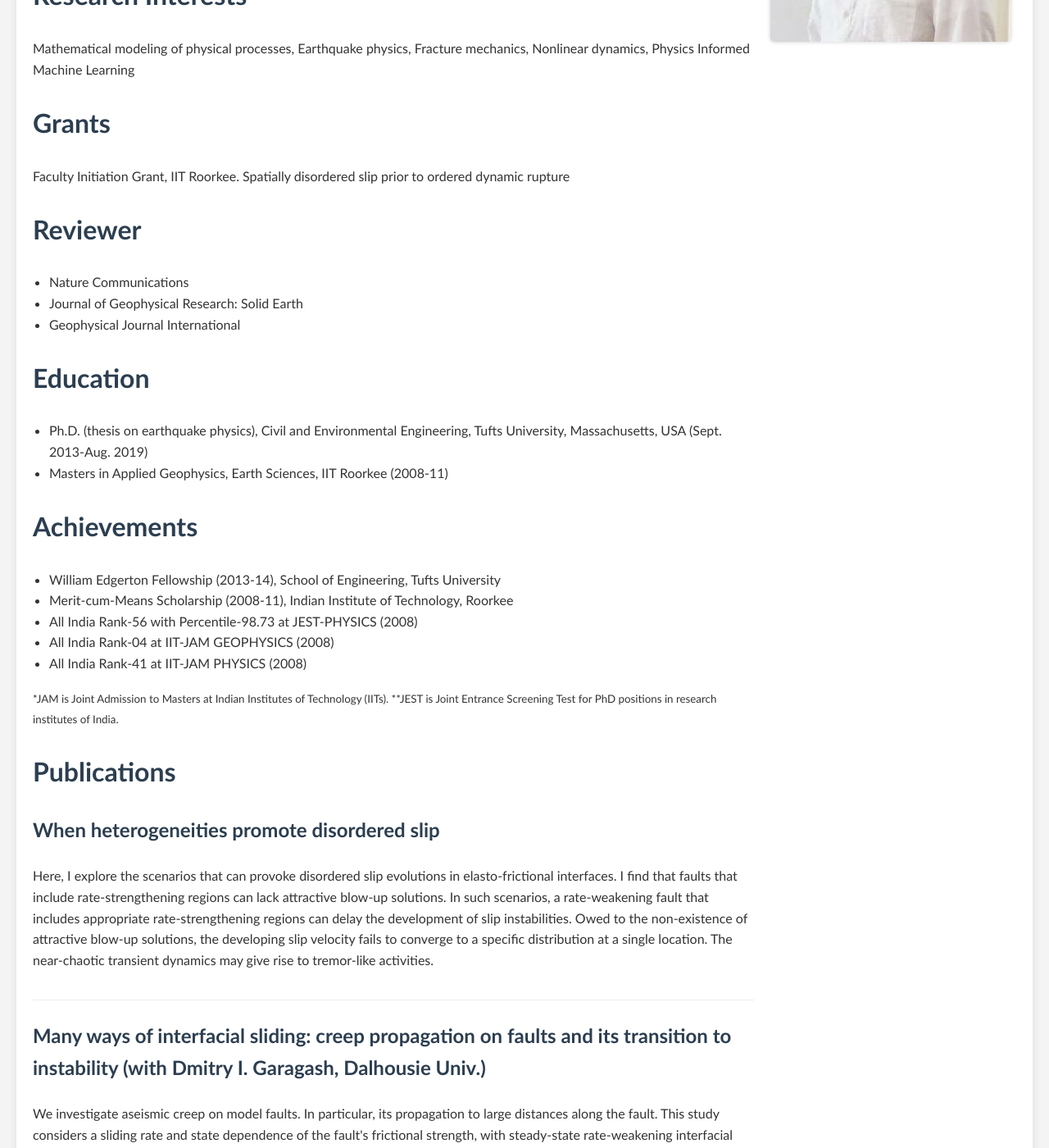
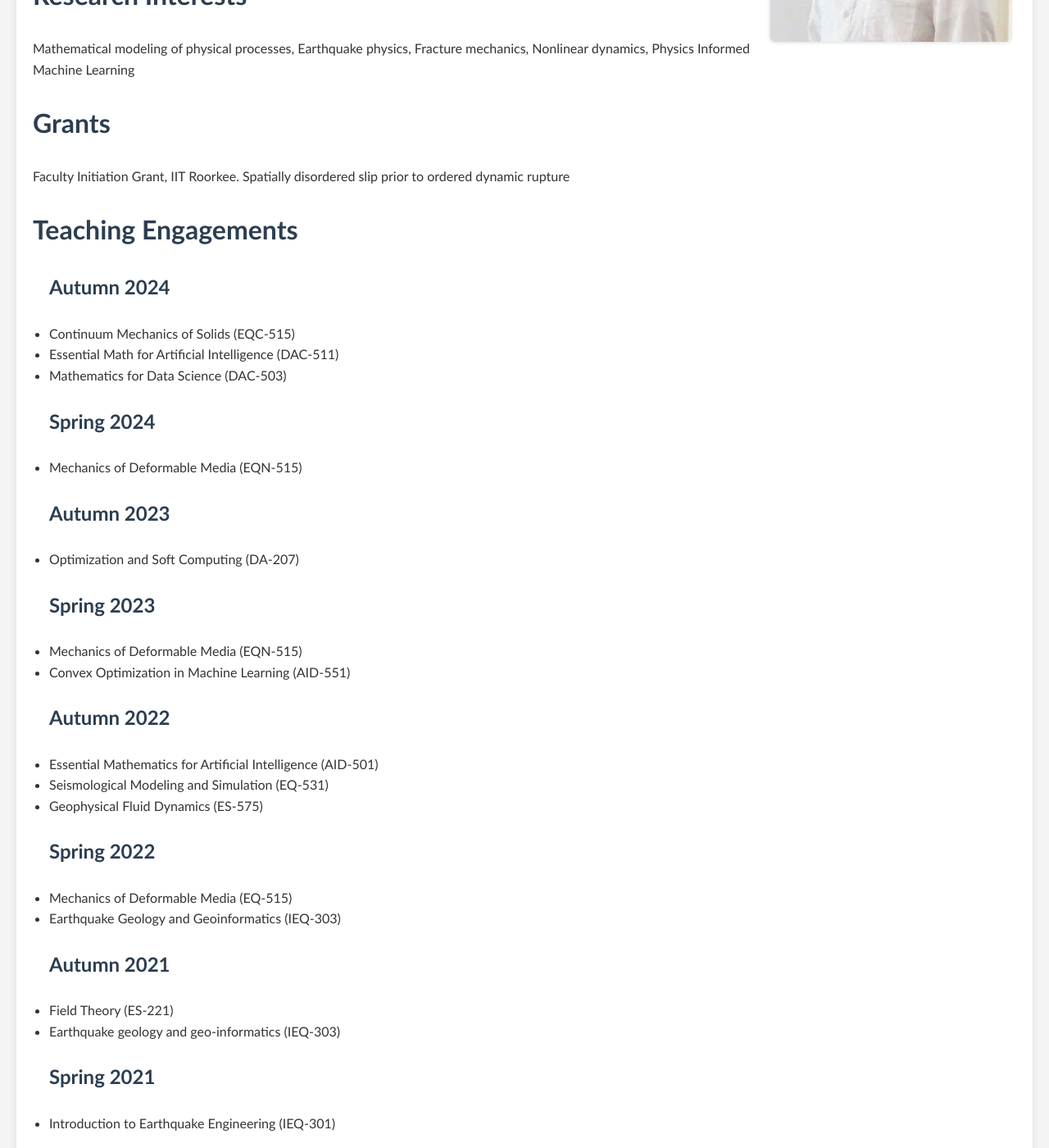
Before and after one commit to RaySohom/q, a Jekyll site: the page index.html, which Jekyll copies as it is, in a window 1280 px wide and 1400 px high, scrolled down 295 px. Shown: the whole window at 82% size. Built offline with Jekyll 4.4.1, drawn with Linux system fonts in a browser that asks for light colours; some web fonts are replaced.

Commit message:
Update index.html

```diff
--- a/index.html
+++ b/index.html
@@ -15,6 +15,40 @@
 
             <h2>Grants</h2>
             <p>Faculty Initiation Grant, IIT Roorkee. Spatially disordered slip prior to ordered dynamic rupture</p>
+
+            <h2>Teaching Engagements</h2>
+<ul>
+    <h3>Autumn 2024</h3>
+    <li>Continuum Mechanics of Solids (EQC-515)</li>
+    <li>Essential Math for Artificial Intelligence (DAC-511)</li>
+    <li>Mathematics for Data Science (DAC-503)</li>
+
+    <h3>Spring 2024</h3>
+    <li>Mechanics of Deformable Media (EQN-515)</li>
+
+    <h3>Autumn 2023</h3>
+    <li>Optimization and Soft Computing (DA-207)</li>
+
+    <h3>Spring 2023</h3>
+    <li>Mechanics of Deformable Media (EQN-515)</li>
+    <li>Convex Optimization in Machine Learning (AID-551)</li>
+
+    <h3>Autumn 2022</h3>
+    <li>Essential Mathematics for Artificial Intelligence (AID-501)</li>
+    <li>Seismological Modeling and Simulation (EQ-531)</li>
+    <li>Geophysical Fluid Dynamics (ES-575)</li>
+
+    <h3>Spring 2022</h3>
+    <li>Mechanics of Deformable Media (EQ-515)</li>
+    <li>Earthquake Geology and Geoinformatics (IEQ-303)</li>
+
+    <h3>Autumn 2021</h3>
+    <li>Field Theory (ES-221)</li>
+    <li>Earthquake geology and geo-informatics (IEQ-303)</li>
+
+    <h3>Spring 2021</h3>
+    <li>Introduction to Earthquake Engineering (IEQ-301)</li>
+</ul>
 
             <h2>Reviewer</h2>
             <ul>
```
